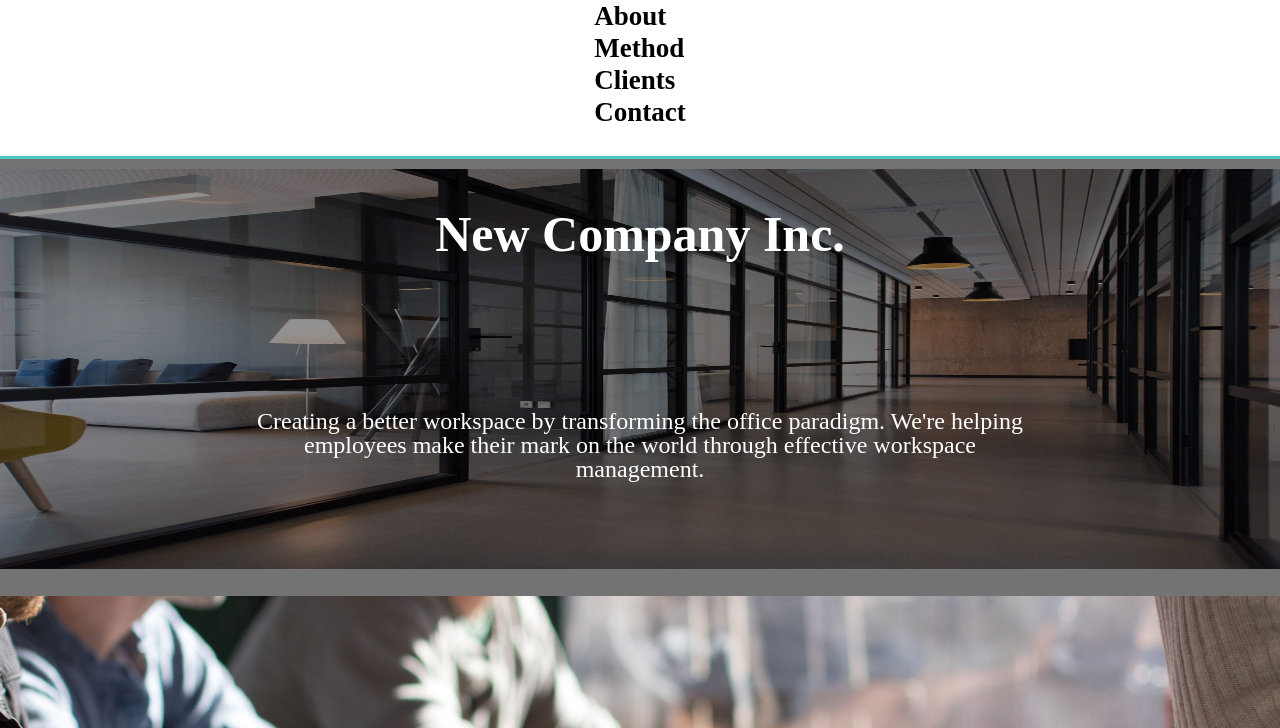
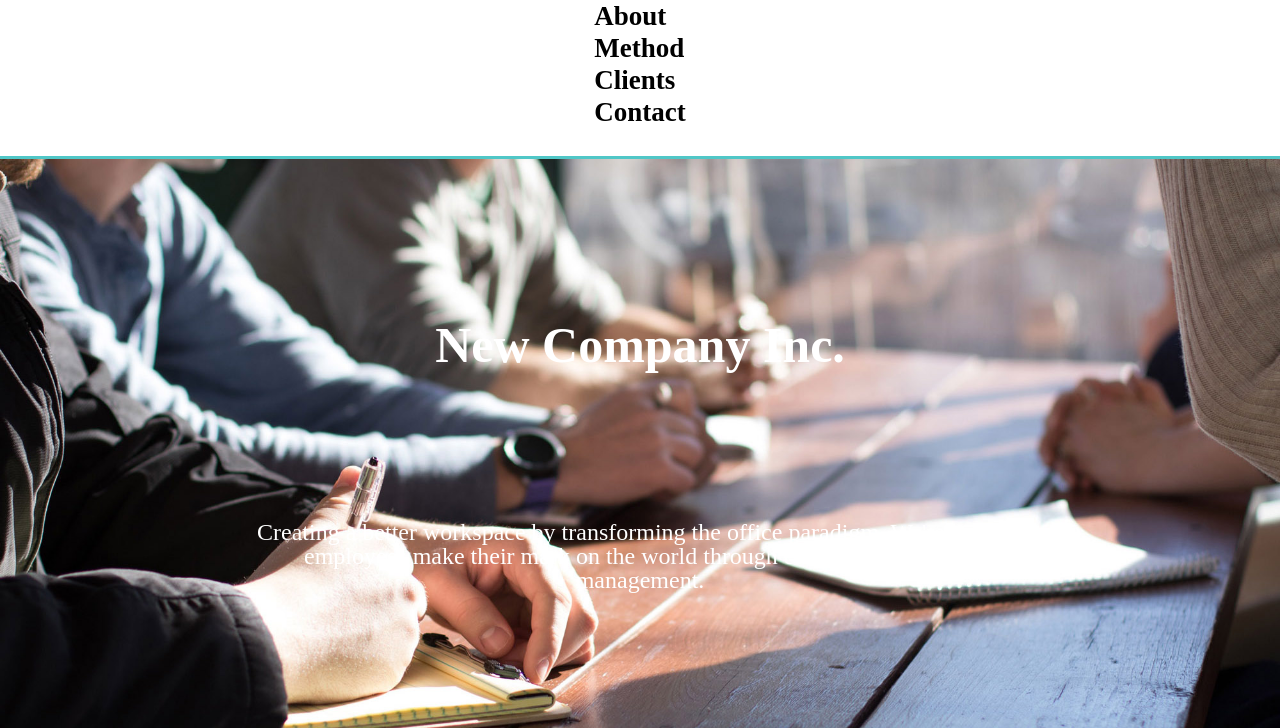
Before and after one commit to andy-techen/si539-waiver, a plain HTML site: page rwd_task/index.html in a window 1280 px wide. Shown: the part 72-800 px from the top of the page. Drawn offline with Linux system fonts and the light colour scheme.

Commit message:
fixed intro element

```diff
--- a/rwd_task/index.html
+++ b/rwd_task/index.html
@@ -30,10 +30,6 @@
   </header>
 
   <main class="container">
-
-    <div class="intro-image">
-      <img src="images/header.jpg" alt="" height="400px"/>
-    </div>
 
     <div id="main" class="intro">
       <h1>New Company Inc.</h1>
```
